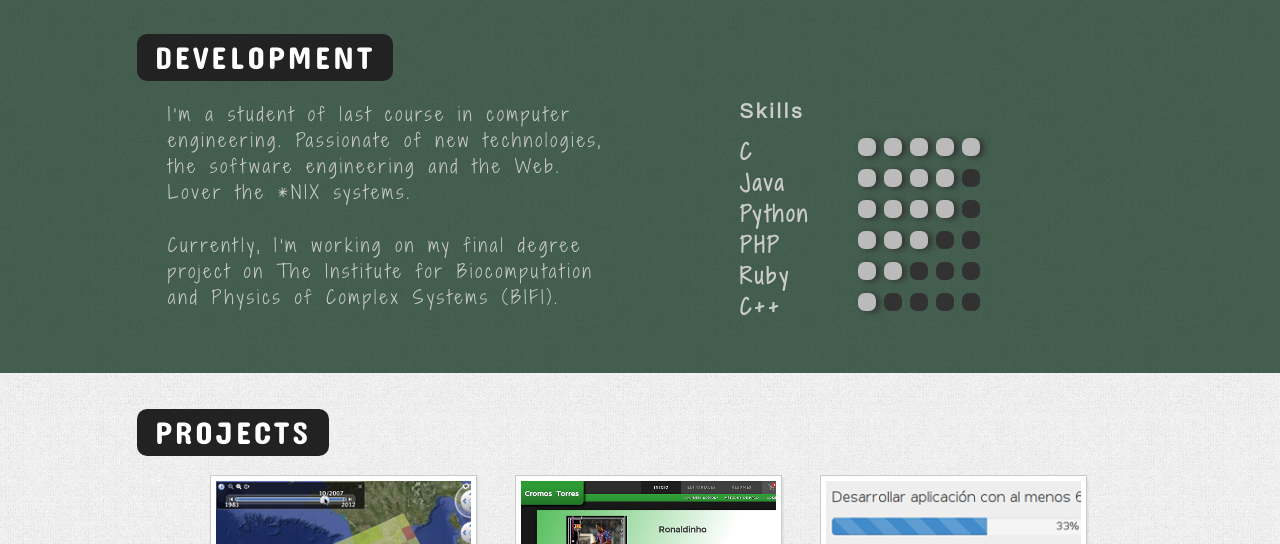
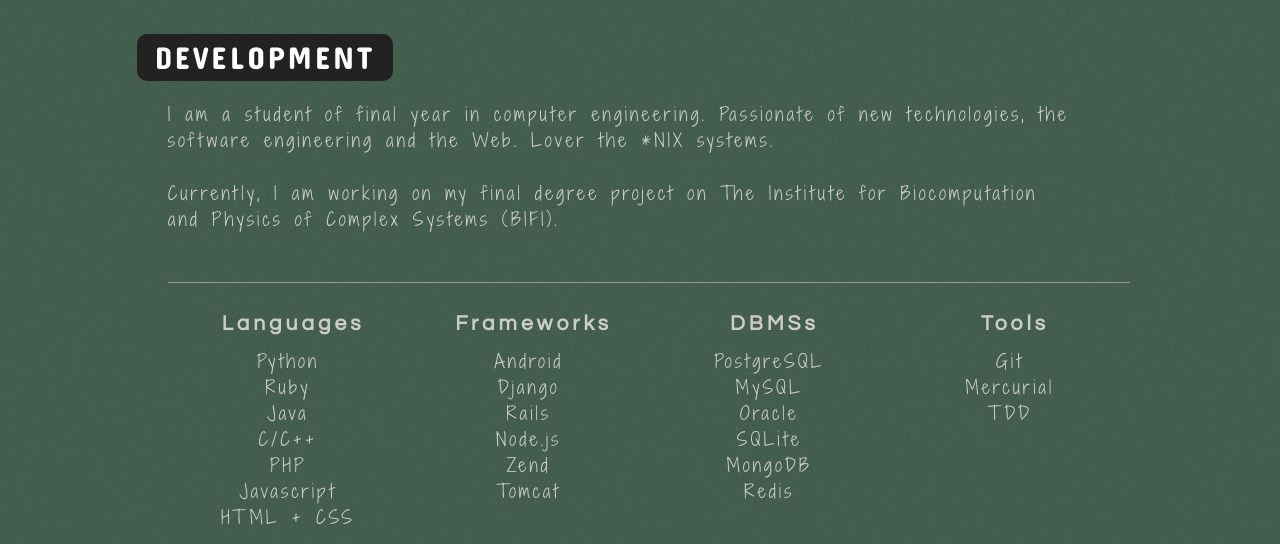
Before and after one commit to albertoalcolea/portfolio, a plain HTML site: page index.html in a window 1280 px wide. Shown: the part 252-796 px from the top of the page. Drawn offline with Linux system fonts and the light colour scheme.

Commit message:
Updated skills section

```diff
--- a/css/style.css
+++ b/css/style.css
@@ -149,11 +149,6 @@ article h2 {
 	margin-right: 50px;
 }
 
-#skills {
-	margin-left: 50px;
-	width: 400px;
-}
-
 .info {
 	margin: 0 auto;
 	width: 94%;
@@ -161,6 +156,7 @@ article h2 {
 
 .info h3 {
 	font-family: 'Questrial', sans-serif, cursive;
+	letter-spacing: 4px;
 	margin-bottom: 14px;
 	margin-left: 10px;
 }
@@ -169,43 +165,22 @@ article h2 {
 	margin-bottom: 27px;
 }
 
-#languages {
-	display: inline-block;
-	margin-left: 10px;
-	width: 60%;
+#skills {
+	border-top: 1px solid #999;
+	margin-top: 50px;
+	padding-top: 30px;
+	text-align: center;
 }
 
-#languages dt {
-	clear: both;
+.skills-col {
 	float: left;
-	font-size: 1.17em;
-	font-weight: bold;
+	text-align: center;
+	vertical-align: top;
+	width: 25%;
 }
 
-#languages dd {
-	float: right;
-	letter-spacing: -1px;
-}
-
-.point, .no-point {
-	display: inline-block;
-	height: 18px;
-	width: 18px;
-
-	border-radius: 7px;
-
-	/* others */
-	-webkit-border-radius: 7px;
-	-moz-border-radius: 7px;
-}
-
-.point {
-	background: #BBB;
-	box-shadow: 4px 1px 6px #343434;
-}
-
-.no-point {
-	background: #323232;
+.skills-col ul {
+	list-style-type: none;
 }
 
 #more-github {
@@ -484,13 +459,8 @@ footer nav ul li a:hover {
 		width: 97%;
 	}
 
-	.lateral-info,
-	#skills {
+	.lateral-info {
 		width: 45%;
-	}
-
-	#skills {
-		margin-left: 0;
 	}
 
 	#albums {
@@ -507,19 +477,10 @@ footer nav ul li a:hover {
 	}
 }
 
-
 @media screen and (max-width: 850px) {
 	.lateral-info {
 		display: block;
 		width: 100%;
-	}
-
-	#skills {
-		padding-top: 35px;
-	}
-
-	#languages {
-		width: 72%
 	}
 
 	#more-github {
@@ -536,17 +497,23 @@ footer nav ul li a:hover {
 		width: 100%;
 	}
 
-	.info-album,
-	#skills {
+	.info-album {
 		margin: 0 auto;
 		width: 400px;
 	}
 }
 
+@media screen and (max-width: 700px) {
+	.skills-col {
+		display: inline-block;
+		float: none;
+		margin-bottom: 30px;
+		width: 220px;
+	}
+}
 
 @media screen and (max-width: 600px) {
-	.lateral-info,
-	#skills {
+	.lateral-info {
 		width: 370px;
 	}
 }
--- a/index.html
+++ b/index.html
@@ -32,63 +32,53 @@
 			<article id="development">
 				<h2>Development</h2>
 				<div class="info">
-					<div id="personal-info" class="lateral-info">
-						<p>I'm a student of last course in computer engineering. Passionate of new technologies, the software engineering and the Web. Lover the *NIX systems.</p>
-						<p>Currently, I'm working on my final degree project on The Institute for Biocomputation and Physics of Complex Systems (BIFI).</p>
+					<div id="personal-info">
+						<p>I am a student of final year in computer engineering. Passionate of new technologies, the software engineering and the Web. Lover the *NIX systems.</p>
+						<p>Currently, I am working on my final degree project on The Institute for Biocomputation and Physics of Complex Systems (BIFI).</p>
 					</div>
-					<div id="skills" class="lateral-info">
-						<h3>Skills</h3>
-
-						<dl id="languages">
-							<dt>C</dt>
-							<dd>
-								<div class="point"></div>
-								<div class="point"></div>
-								<div class="point"></div>
-								<div class="point"></div>
-								<div class="point"></div>
-							</dd>
-							<dt>Java</dt>
-							<dd>
-								<div class="point"></div>
-								<div class="point"></div>
-								<div class="point"></div>
-								<div class="point"></div>
-								<div class="no-point"></div>
-							</dd>
-							<dt>Python</dt>
-							<dd>
-								<div class="point"></div>
-								<div class="point"></div>
-								<div class="point"></div>
-								<div class="point"></div>
-								<div class="no-point"></div>
-							</dd>
-							<dt>PHP</dt>
-							<dd>
-								<div class="point"></div>
-								<div class="point"></div>
-								<div class="point"></div>
-								<div class="no-point"></div>
-								<div class="no-point"></div>
-							</dd>
-							<dt>Ruby</dt>
-							<dd>
-								<div class="point"></div>
-								<div class="point"></div>
-								<div class="no-point"></div>
-								<div class="no-point"></div>
-								<div class="no-point"></div>
-							</dd>
-							<dt>C++</dt>
-							<dd>
-								<div class="point"></div>
-								<div class="no-point"></div>
-								<div class="no-point"></div>
-								<div class="no-point"></div>
-								<div class="no-point"></div>
-							</dd>
-						</dl>
+					<div id="skills">
+						<div class="skills-col">
+							<h3>Languages</h3>
+							<ul>
+								<li>Python</li>
+								<li>Ruby</li>
+								<li>Java</li>
+								<li>C/C++</li>
+								<li>PHP</li>
+								<li>Javascript</li>
+								<li>HTML + CSS</li>
+							</ul>
+						</div>
+						<div class="skills-col">
+							<h3>Frameworks</h3>
+							<ul>
+								<li>Android</li>
+								<li>Django</li>
+								<li>Rails</li>
+								<li>Node.js</li>
+								<li>Zend</li>
+								<li>Tomcat</li>
+							</ul>
+						</div>
+						<div class="skills-col">
+							<h3>DBMSs</h3>
+							<ul>
+								<li>PostgreSQL</li>
+								<li>MySQL</li>
+								<li>Oracle</li>
+								<li>SQLite</li>
+								<li>MongoDB</li>
+								<li>Redis</li>
+							</ul>
+						</div>
+						<div class="skills-col">
+							<h3>Tools</h3>
+							<ul>
+								<li>Git</li>
+								<li>Mercurial</li>
+								<li>TDD</li>
+							</ul>
+						</div>
 					</div>
 				</div>
 			</article>
```
